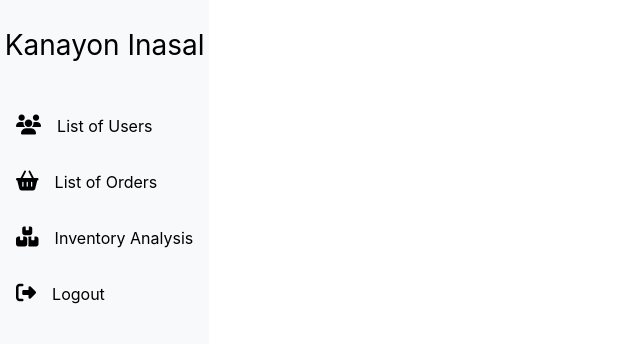
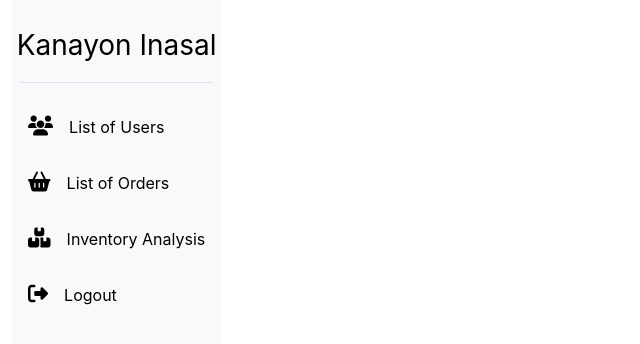
Before and after one commit to kobellanes/Kanayon-FE-RestaurantSystem, a React (Create React App) app in the folder kanayon_arms/: page /admin in a window 1280 px wide. Shown: the top 344 px of the page, without its empty margins (0-640 px from the left). Built offline with nearby package versions, Linux system fonts and the light colour scheme.

Commit message:
SideBar Hover Added

```diff
--- a/kanayon_arms/src/App.css
+++ b/kanayon_arms/src/App.css
@@ -127,3 +127,8 @@
 .carousel-caption p {
   color: #282c34;
 }
+
+.nav-link:hover {
+  background-color: #b8421e;
+  color: white !important;
+}
--- a/kanayon_arms/src/components/Admin/Admin.js
+++ b/kanayon_arms/src/components/Admin/Admin.js
@@ -4,8 +4,8 @@ function Admin() {
     return (
         <>
             <div className="container-fluid">
-                <div className="row min-vh-100 flex-column flex-md-row">
-                    <aside className="col-12 col-md-3 col-xl-2 p-0 bg-light">
+                <div className="row min-vh-100 m-0 flex-column flex-md-row">
+                    <aside className="col-12 col-md-3 col-xl-2 p-0 m-0 bg-light">
                         <nav className="navbar navbar-expand-md navbar-light bd-dark flex-md-column flex-row align-items-center py-2 text-start sticky-top "
                             id="sidebar">
                             <div className="text-center p-3">
@@ -15,7 +15,7 @@ function Admin() {
                                 <span class="navbar-toggler-icon"></span>
                             </button>
 
-                            <div class="collapse navbar-collapse" id="navbarSupportedContent">
+                            <div class="collapse navbar-collapse border-top border-lg-0 mt-4 mt-lg-0" id="navbarSupportedContent">
                                 <ul className="navbar-nav flex-column justify-content-center">
                                     <li className="nav-item">
                                         <a href="#" className="nav-link active py-3 mt-3">
```
